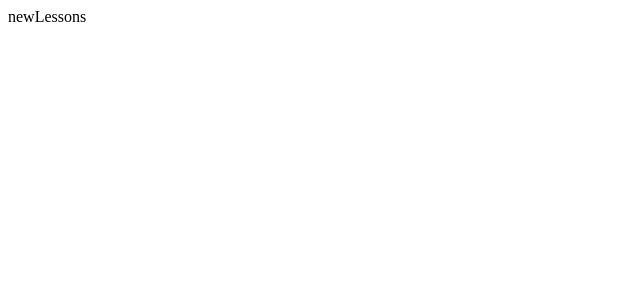
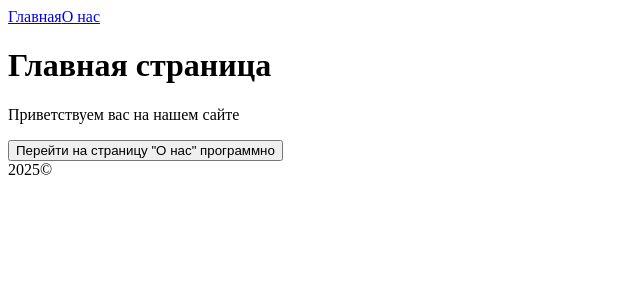
Before and after one commit to IVShelkunov/React_lessons, a React (Vite) app: page / in a window 1280 px wide. Shown: the top 300 px of the page, without its empty margins (0-640 px from the left). Built offline with nearby package versions, Linux system fonts and the light colour scheme.

Commit message:
add pages and basic marking

```diff
--- a/package.json
+++ b/package.json
@@ -11,7 +11,8 @@
   },
   "dependencies": {
     "react": "^19.2.0",
-    "react-dom": "^19.2.0"
+    "react-dom": "^19.2.0",
+    "react-router-dom": "^7.9.6"
   },
   "devDependencies": {
     "@eslint/js": "^9.39.1",
--- a/src/App.tsx
+++ b/src/App.tsx
@@ -1,14 +1,23 @@
+import { BrowserRouter, Routes, Route,} from 'react-router-dom'
 import './App.css'
+import { HomePage } from './pages/HomePage';
+import { AboutPage } from './pages/AboutPage';
+import { Layout } from './components/Layout';
+import { NotFoundPage } from './pages/NotFoundPage';
 
 function App() {
 
 
   return (
-    <>
-      <div>
-        newLessons
-      </div>
-    </>
+      <BrowserRouter>
+        <Routes>
+          <Route path='/' element={<Layout/>}>
+            <Route index element={<HomePage/>}/>
+            <Route path='about' element={<AboutPage/>}/>
+            <Route path='*' element={<NotFoundPage/>}/>
+          </Route>
+        </Routes>
+      </BrowserRouter>
   )
 }
 
--- /dev/null
+++ b/src/components/Layout.tsx
@@ -0,0 +1,14 @@
+//Layout.tsx
+import { Outlet } from "react-router-dom";
+import { Navigation } from "./Navigation";
+export function Layout() {
+	return(
+		<div className='layout'>
+        <header>
+          <Navigation/>
+        </header>
+        <main><Outlet/></main>
+        <footer>2025©</footer>
+      </div>
+	);
+}
--- /dev/null
+++ b/src/components/Navigation.tsx
@@ -0,0 +1,11 @@
+import { NavLink } from "react-router-dom";
+
+//Navigation.tsx
+export function Navigation() {
+	return (
+		<nav>
+			<NavLink to={'/'}>Главная</NavLink>
+			<NavLink to={'/about'}>О нас</NavLink>
+		</nav>
+	);
+}
--- /dev/null
+++ b/src/pages/AboutPage.tsx
@@ -0,0 +1,8 @@
+export function AboutPage() {
+	return (
+		<div>
+			<h1>О нас</h1>
+			<p>Наша компания занимается разработкой реакт-приложений.</p>
+		</div>
+	);
+}
--- /dev/null
+++ b/src/pages/HomePage.tsx
@@ -0,0 +1,14 @@
+//HomePage.tsx
+import { useNavigate } from "react-router-dom";
+
+
+export function HomePage() {
+  const navigate = useNavigate();
+  return (
+    <div className="home">
+      <h1>Главная страница</h1>
+      <p>Приветствуем вас на нашем сайте</p>
+      <button onClick={()=> navigate('/about')}>Перейти на страницу "О нас" программно</button>
+    </div>
+  );
+}
--- /dev/null
+++ b/src/pages/NotFoundPage.tsx
@@ -0,0 +1,9 @@
+//NotFoundPage.tsx
+export function NotFoundPage() {
+  return (
+    <div>
+      <h1>404 - Страница не найдена</h1>
+      <p>Извините, запрашиваемая страница не существует.</p>
+    </div>
+    );
+}
```
Also changed, not shown: 1 other file (tests, documents, lock files or other folders).
